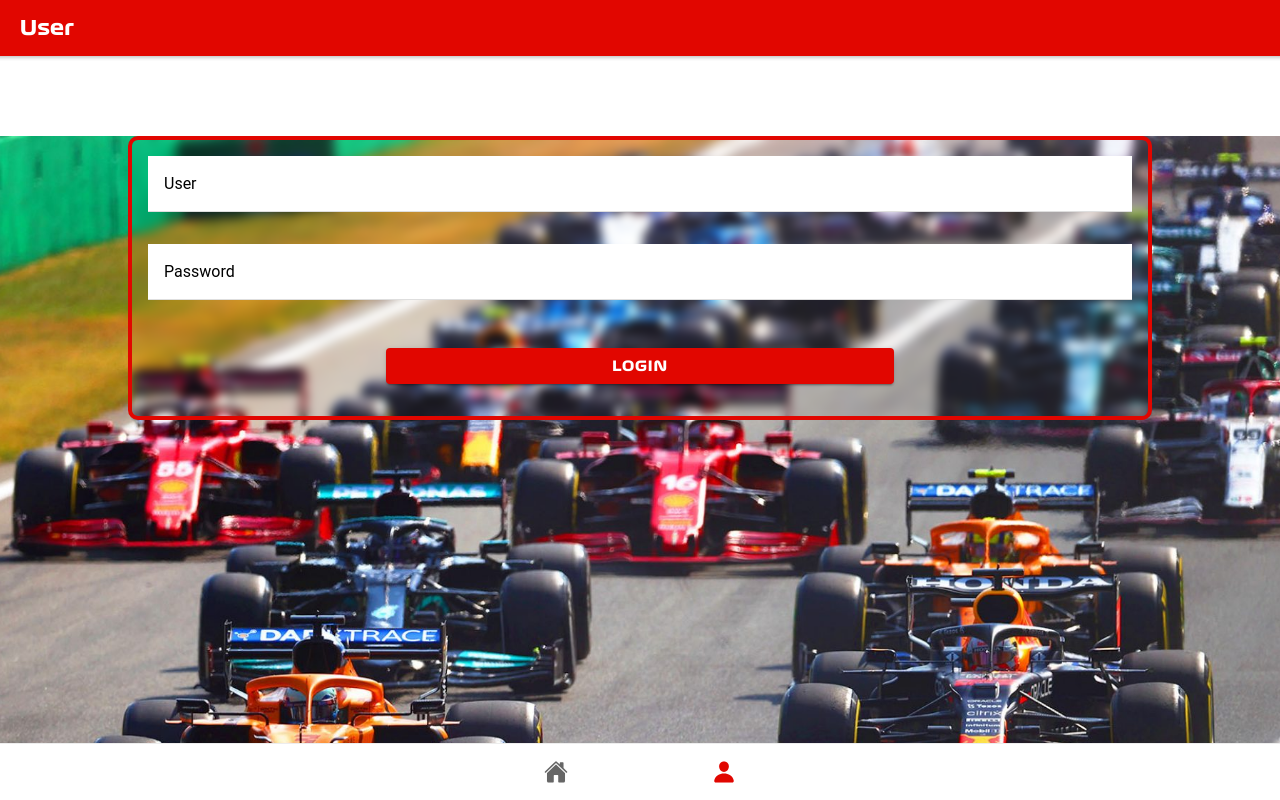
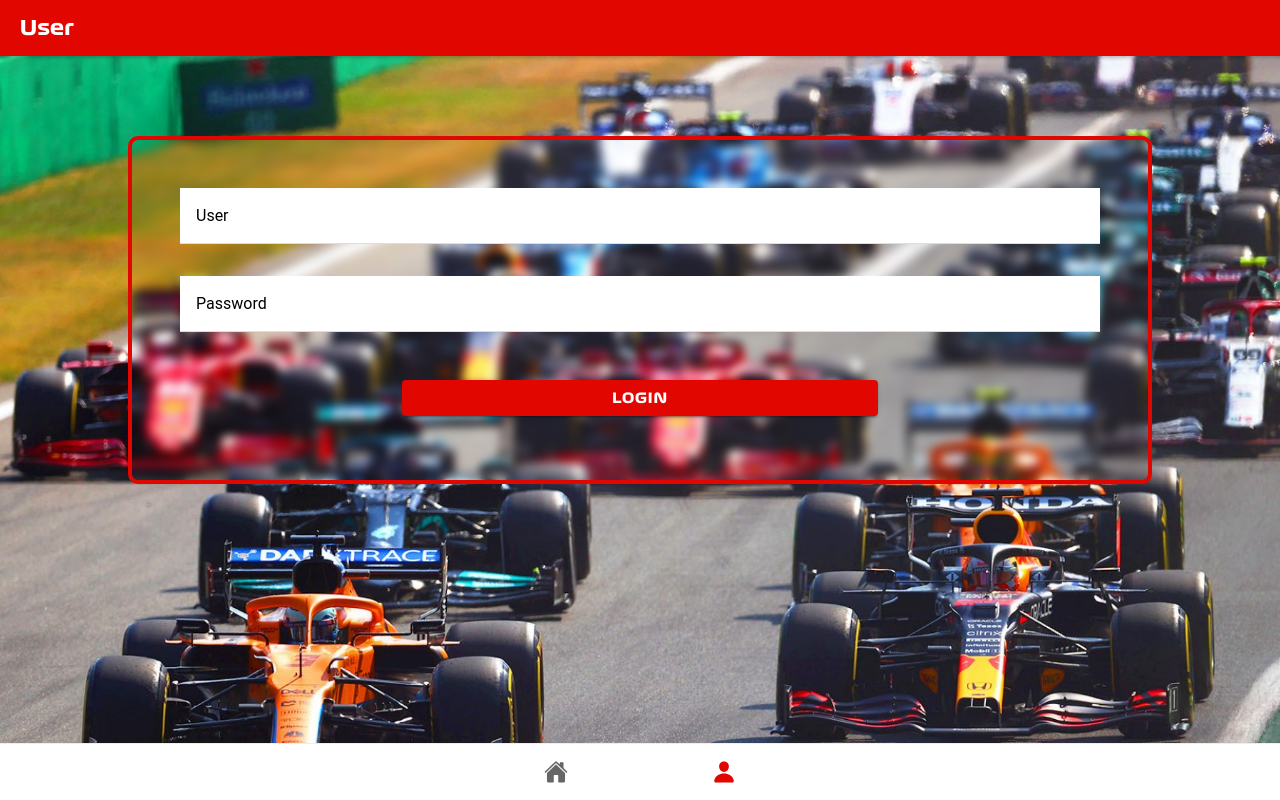
Before and after one commit to ivisorea/la-porra-frontend, a React (Create React App) app: page /user in a window 1280 px wide. Built offline with nearby package versions, Linux system fonts and the light colour scheme.

Commit message:
[EDIT] Missing dependencies

```diff
--- a/src/pages/SeasonPage/index.tsx
+++ b/src/pages/SeasonPage/index.tsx
@@ -21,13 +21,14 @@ export const SeasonPage: React.FC<ContainerProps> = () => {
       const getschedule = async () => {
         const response = await axios.get(`https://ergast.com/api/f1/${year}.json`);
         setGrandPrix(response.data.MRData.RaceTable.Races);
-        console.log(grandPrix);
+        console.log(grandPrix)
       }
       getschedule();
     } catch (error) {
       console.log(error);
     }
-  }, [year]);
+  // eslint-disable-next-line react-hooks/exhaustive-deps
+  },[]);
 
   return (
     <IonPage>
@@ -40,8 +41,8 @@ export const SeasonPage: React.FC<ContainerProps> = () => {
 
         <ul>
           {
-            grandPrix.map((grandPrix: any) => {
-              return <GrandPrixCard key={grandPrix.name} grandPrix={grandPrix} />
+            grandPrix.map((grandPrix: any, index) => {
+              return <GrandPrixCard key={index} grandPrix={grandPrix} />
             })
           }
         </ul>
--- a/src/pages/UserTab/index.tsx
+++ b/src/pages/UserTab/index.tsx
@@ -11,8 +11,6 @@ export const UserTab: React.FC = () => {
       </IonHeader>
       <IonContent fullscreen >
         <div className='container'>
-
-
           <form className='user_container'>
             <IonItem className='input'>
               <IonLabel position="floating"  className='label'>User</IonLabel>
--- a/src/pages/UserTab/styles.css
+++ b/src/pages/UserTab/styles.css
@@ -5,6 +5,7 @@
     background-size: cover;
     width: 100%;
     height: 100vh;
+    position: absolute;
   }
 
 .user_container{
@@ -15,8 +16,8 @@
     flex-direction: column;
     justify-content: center;
     margin: 5rem auto;
+    padding: 2rem;
 
-    /* background-color: #2c2c2cc8; */
     backdrop-filter: blur(5px);
 }
 
```
